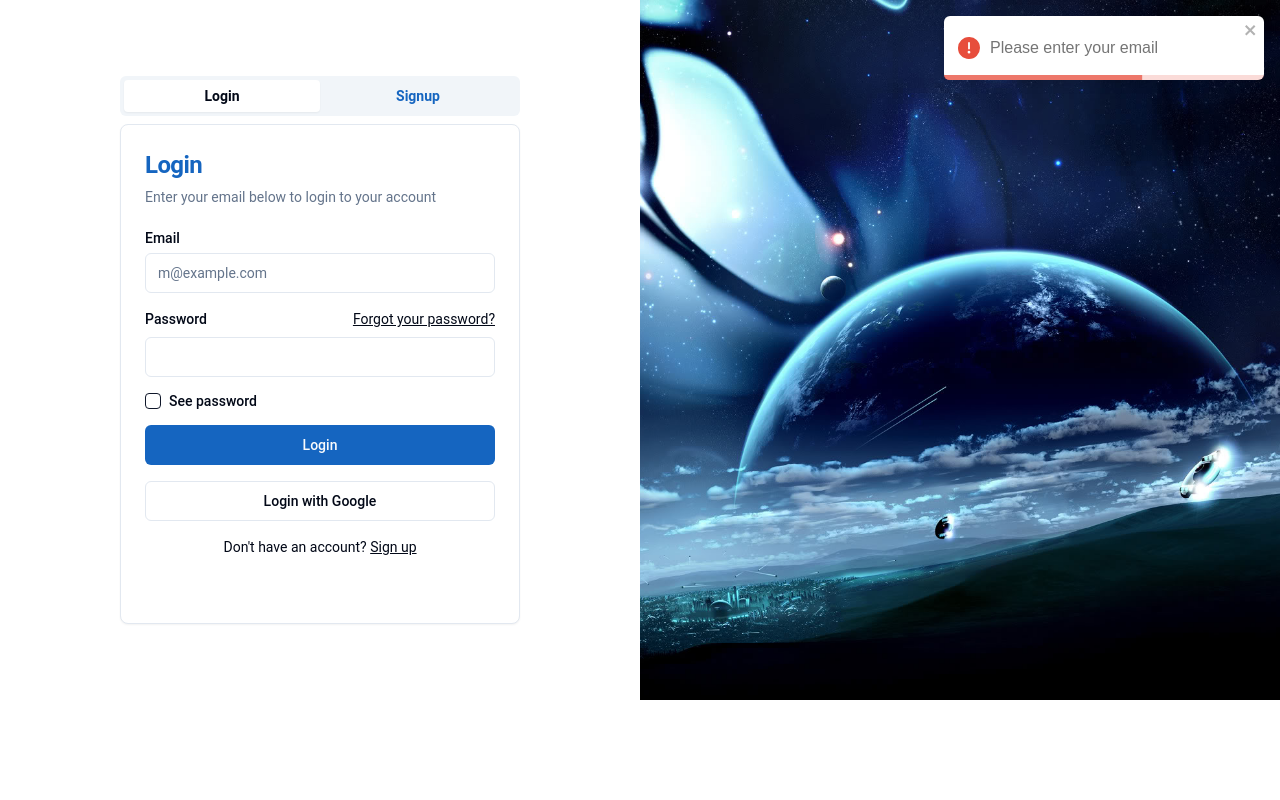
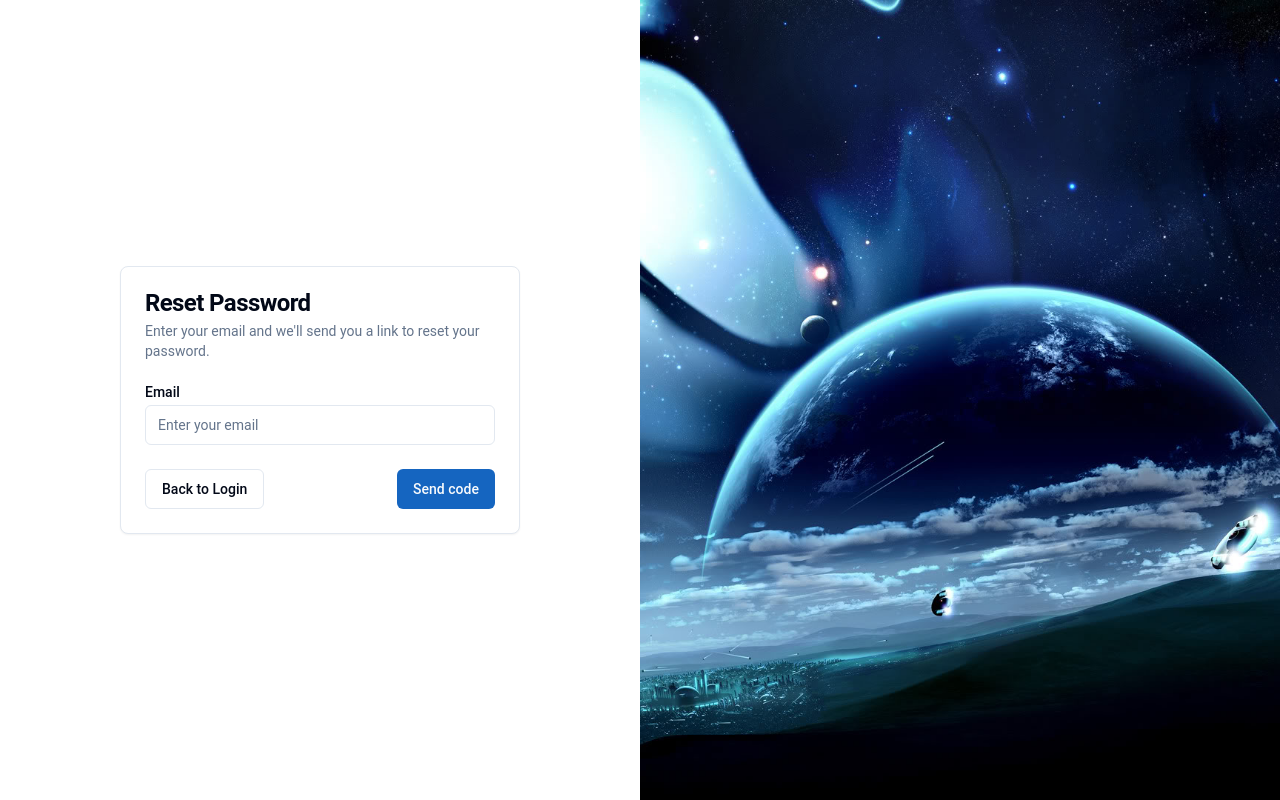
Before and after one commit to Ossama-Dev07/EventEase-, a React (Vite) app in the folder frontend/: page /signcard in a window 1280 px wide. Both pictures are taken after a click on the link "Forgot your password?". Built offline with nearby package versions, Linux system fonts and the light colour scheme.

Commit message:
fixe login UI problem

```diff
--- a/frontend/src/components/sign/Signcard.jsx
+++ b/frontend/src/components/sign/Signcard.jsx
@@ -8,6 +8,8 @@ import { RecoveryContext } from "../../main";
 import OTPInput from "./login/OTPInput";
 import Reset from "./login/Reset";
 import Recovered from "./login/Recovered";
+import VerifyEmail from "./passowordRecovery/VerifyEmail";
+import { ToastContainer, toast } from "react-toastify";
 
 export function Signcard() {
   const location = useLocation();
@@ -23,8 +25,9 @@ export function Signcard() {
     }
   }, [type]);
 
-  // Recovery flow component
+  console.log("hellllo"+page)
   function RecoveryComponents() {
+    if(page==="verifyEmail") return <VerifyEmail />
     if (page === "otp") return <OTPInput />;
     if (page === "reset") return <Reset />;
     if (page === "recovered") return <Recovered />;
@@ -35,6 +38,7 @@ export function Signcard() {
   return (
     <div className="w-full lg:grid lg:min-h-[500px] lg:grid-cols-2 xl:min-h-[700px]">
       <div className="flex items-center justify-center">
+      <ToastContainer />
         {page === "login" ? (
           <Tabs
             value={activeTab}
--- a/frontend/src/components/sign/login/Login.jsx
+++ b/frontend/src/components/sign/login/Login.jsx
@@ -10,7 +10,7 @@ import {
 } from "@/components/ui/card";
 import { Input } from "@/components/ui/input";
 import { Label } from "@/components/ui/label";
-import { useNavigate } from "react-router-dom";
+import { Link, Route, useNavigate } from "react-router-dom";
 import useAuthStore from "../../../store/authStore";
 import { RecoveryContext } from "../../../main";
 import axios from "axios";
@@ -22,23 +22,6 @@ export function Login() {
   const { login, error, isLoading } = useAuthStore();
   const { setEmail, setPage, email, setOTP } = useContext(RecoveryContext);
 
-  function nagigateToOtp() {
-    if (values.email) {
-      const OTP = Math.floor(Math.random() * 9000 + 1000);
-      console.log("otp", OTP);
-      setOTP(OTP);
-
-      axios
-        .post("http://localhost:30084/send_recovery_email", {
-          OTP,
-          recipient_email: values.email,
-        })
-        .then(() => setPage("otp"))
-        .catch((error) => toast.error(error.response.data));
-      return;
-    }
-    return toast.error("Please enter your email");
-  }
   const [values, setValues] = useState({
     email: "",
     password: "",
@@ -57,7 +40,7 @@ export function Login() {
 
   return (
     <Card className="lg:min-h-[300px]  xl:min-h-[500px]">
-      <ToastContainer/>
+      <ToastContainer />
       <CardHeader>
         <CardTitle className="text-2xl text-[#1565c0]">Login</CardTitle>
         <CardDescription>
@@ -84,7 +67,8 @@ export function Login() {
               <div className="flex items-center">
                 <Label htmlFor="password">Password</Label>
                 <a
-                  onClick={() => nagigateToOtp()}
+                  to="/recoveryPassword"
+                  onClick={() => setPage("verifyEmail")}
                   className="ml-auto inline-block text-sm underline"
                 >
                   Forgot your password?
--- /dev/null
+++ b/frontend/src/components/sign/passowordRecovery/VerifyEmail.jsx
@@ -0,0 +1,85 @@
+import React, { useState, useContext } from "react";
+import { Button } from "@/components/ui/button";
+import {
+  Card,
+  CardContent,
+  CardDescription,
+  CardHeader,
+  CardTitle,
+} from "@/components/ui/card";
+import { Input } from "@/components/ui/input";
+import { Label } from "@/components/ui/label";
+import { RecoveryContext } from "../../../main";
+import axios from "axios";
+import { ToastContainer, toast } from "react-toastify";
+
+export default function VerifyEmail() {
+  const [emailInput, setEmailInput] = useState(""); // Correct usage of useState
+  const { setEmail, setPage, setOTP } = useContext(RecoveryContext);
+
+  function navigateToOtp(e) {
+    e.preventDefault(); // Prevent form submission from reloading the page
+
+    if (emailInput) {
+      const OTP = Math.floor(Math.random() * 9000 + 1000);
+      console.log("OTP", OTP);
+      setOTP(OTP);
+
+      axios
+        .post("http://localhost:30084/send_recovery_email", {
+          OTP,
+          recipient_email: emailInput,
+        })
+        .then(() => {
+          setEmail(emailInput); // Save the email in context
+          setPage("otp"); // Navigate to the OTP page
+        })
+        .catch((error) =>
+          toast.error(error.response?.data || "An error occurred")
+        );
+    } else {
+      toast.error("Please enter your email");
+    }
+  }
+
+  return (
+    <div className="flex items-center justify-center min-h-screen">
+      <form onSubmit={navigateToOtp}>
+        <Card className="w-[400px]">
+          <CardHeader>
+            <CardTitle>Reset Password</CardTitle>
+            <CardDescription>
+              Enter your email and we'll send you a link to reset your password.
+            </CardDescription>
+          </CardHeader>
+          <CardContent>
+            <div className="grid w-full items-center gap-4">
+              <div className="flex flex-col space-y-1.5">
+                <Label htmlFor="email">Email</Label>
+                <Input
+                  id="email"
+                  type="email"
+                  value={emailInput}
+                  onChange={(e) => setEmailInput(e.target.value)}
+                  placeholder="Enter your email"
+                />
+              </div>
+            </div>
+          </CardContent>
+          <CardContent className="flex justify-between">
+            <Button
+              variant="outline"
+              type="button"
+              onClick={() => setPage("login")}
+            >
+              Back to Login
+            </Button>
+            <Button type="submit" className="bg-[#1565c0] hover:bg-[#0e4e97]">
+              Send code
+            </Button>
+          </CardContent>
+        </Card>
+      </form>
+    </div>
+  );
+}
--- a/frontend/src/main.jsx
+++ b/frontend/src/main.jsx
@@ -12,6 +12,7 @@ import About from "./components/About/About";
 import Contact from "./components/Contact/Contact";
 import Profile from "./components/Profile/Profile";
 import App from "./App";
+import VerifyEmail from "./components/sign/passowordRecovery/VerifyEmail";
 
 export const RecoveryContext = createContext();
 
@@ -50,6 +51,7 @@ createRoot(document.getElementById("root")).render(
                   <Route path="/" element={<Home />} />
                   <Route path="/event" element={<Event />} />
                   <Route path="/about" element={<About />} />
+                  {/* <Route path="/recoveryPassword" element={<VerifyEmail />} /> */}
                   <Route path="/contact" element={<Contact />} />
                   <Route path="/profile" element={<Profile />} />
                 </Routes>
```
Also changed, not shown: 1 other file (tests, documents, lock files or other folders).
